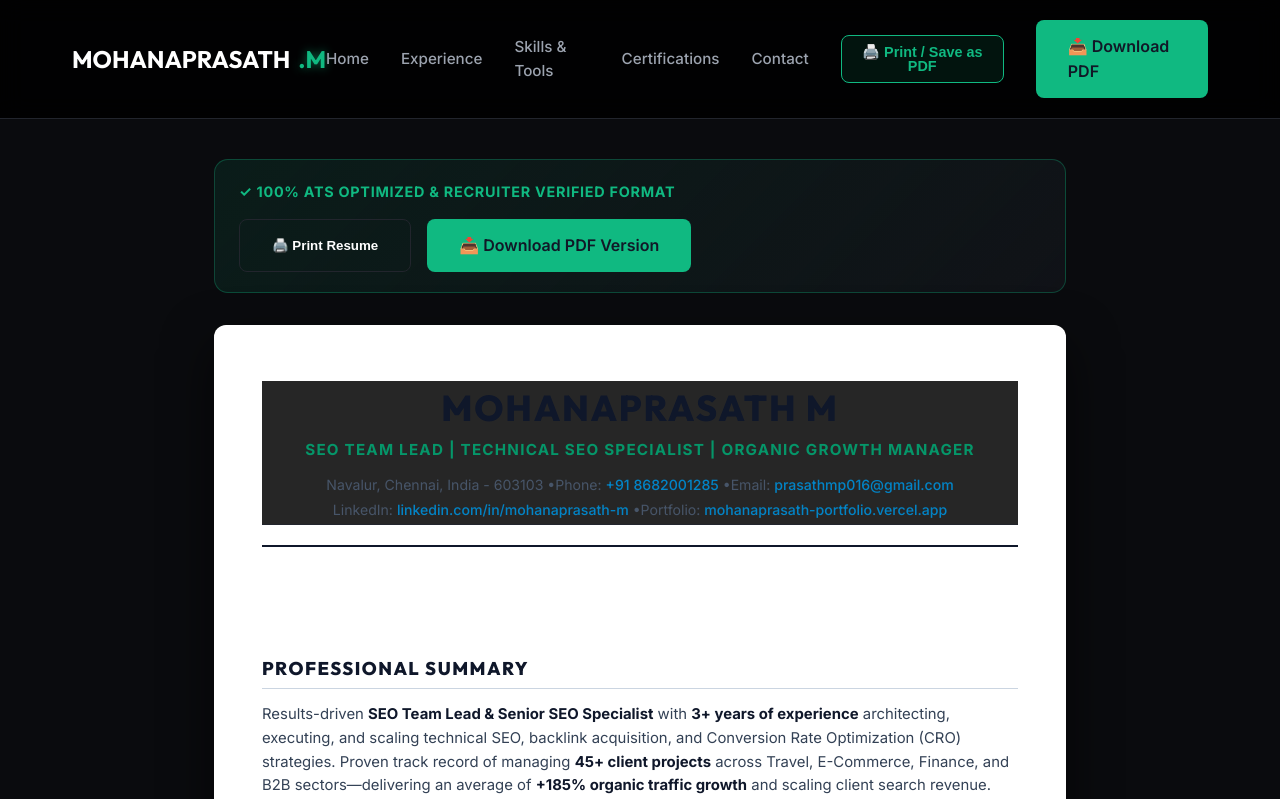
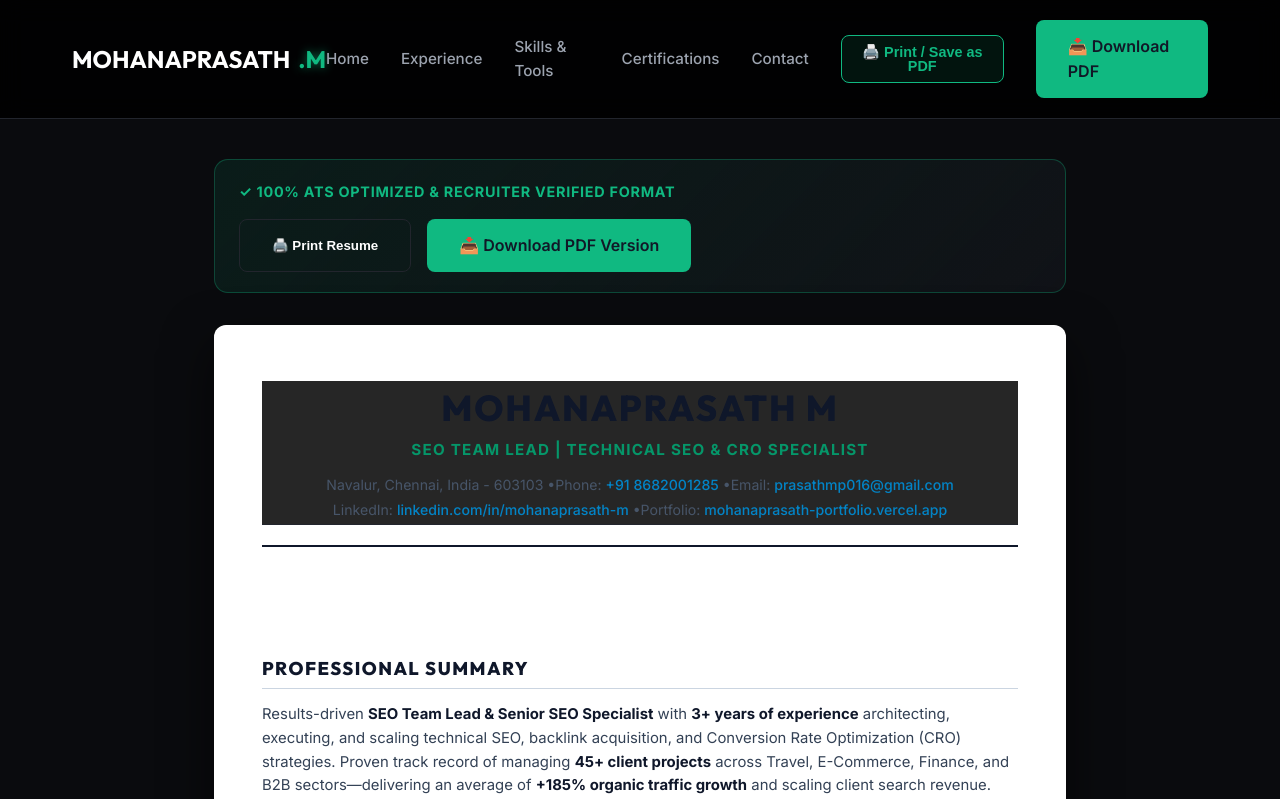
Before and after one commit to prasathmp/Portfolio, a React (Vite) app: page /resume in a window 1280 px wide. Shown: the top 799 px of the page. Built offline with nearby package versions, Linux system fonts and the light colour scheme.

Commit message:
Update resume header title to SEO TEAM LEAD | TECHNICAL SEO & CRO SPECIALIST to fit cleanly on one line

```diff
--- a/public/Mohanaprasath_M_Resume.html
+++ b/public/Mohanaprasath_M_Resume.html
@@ -112,7 +112,7 @@
   <div class="container">
     <div class="header">
       <div class="name">MOHANAPRASATH M</div>
-      <div class="title">SEO TEAM LEAD | TECHNICAL SEO SPECIALIST | ORGANIC GROWTH MANAGER</div>
+      <div class="title">SEO TEAM LEAD | TECHNICAL SEO & CRO SPECIALIST</div>
       <div class="contact">
         Navalur, Chennai, India - 603103 | Phone: +91 8682001285 | Email: <a href="mailto:prasathmp016@gmail.com">prasathmp016@gmail.com</a>
       </div>
--- a/src/pages/ResumePage.jsx
+++ b/src/pages/ResumePage.jsx
@@ -65,7 +65,7 @@ function ResumePage() {
           {/* Header Contact Block */}
           <header className="ats-header">
             <h1 className="ats-name">MOHANAPRASATH M</h1>
-            <p className="ats-target-title">SEO TEAM LEAD | TECHNICAL SEO SPECIALIST | ORGANIC GROWTH MANAGER</p>
+            <p className="ats-target-title">SEO TEAM LEAD | TECHNICAL SEO & CRO SPECIALIST</p>
             <div className="ats-contact-line">
               <span>Navalur, Chennai, India - 603103</span> •
               <span>Phone: <a href="tel:+918682001285">+91 8682001285</a></span> •
```
Also changed, not shown: 1 other file (tests, documents, lock files or other folders).
